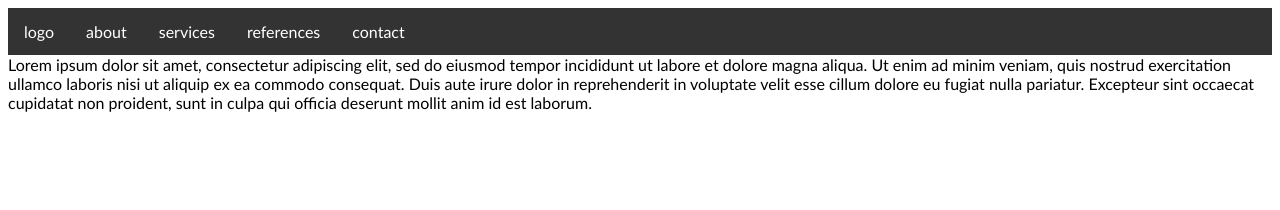
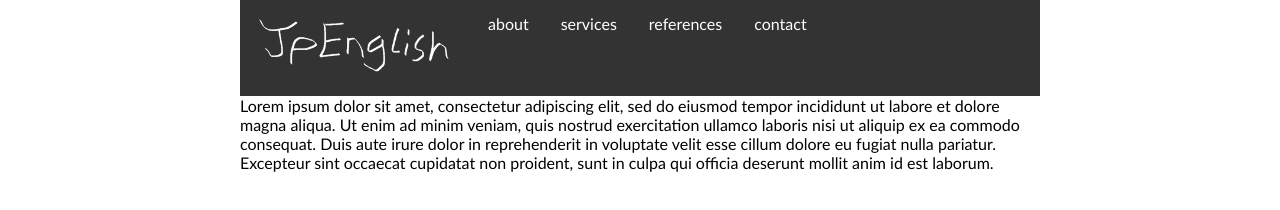
Before and after one commit to jop06/jop06.github.io, a website: page src/index.html in a window 1280 px wide. Drawn offline with Linux system fonts and the light colour scheme.

Commit message:
added dummy image, started playing with css

```diff
--- a/src/index.html
+++ b/src/index.html
@@ -25,7 +25,7 @@
         <ul>
             <li>
                 <a onclick=setContent('logo')>
-                    <div id=logo>logo </div>
+                    <div id=logo><img src="./images/dummytitle.png" alt="JPEnglish" width=200px> </div>
                 </a>
             </li>
             <li>
--- a/src/style.css
+++ b/src/style.css
@@ -1,5 +1,16 @@
 body {
     font-family: Calibri;
+    width:800px;
+    display: table-cell;
+}
+html, body {
+    height: 100%;
+}
+
+html {
+    display: table;
+    margin-left: auto;
+    margin-right: auto;
 }
 
 ul {
```
Also changed, not shown: src/images/dummytitle.png (added).
